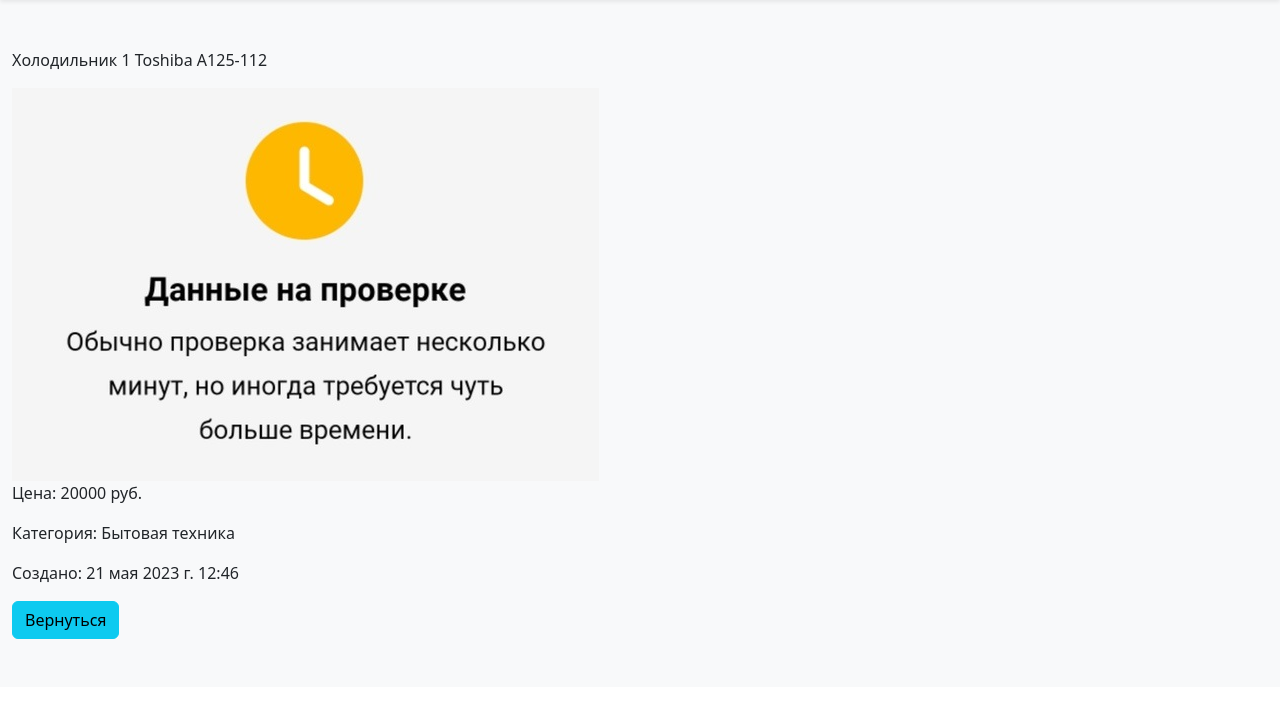
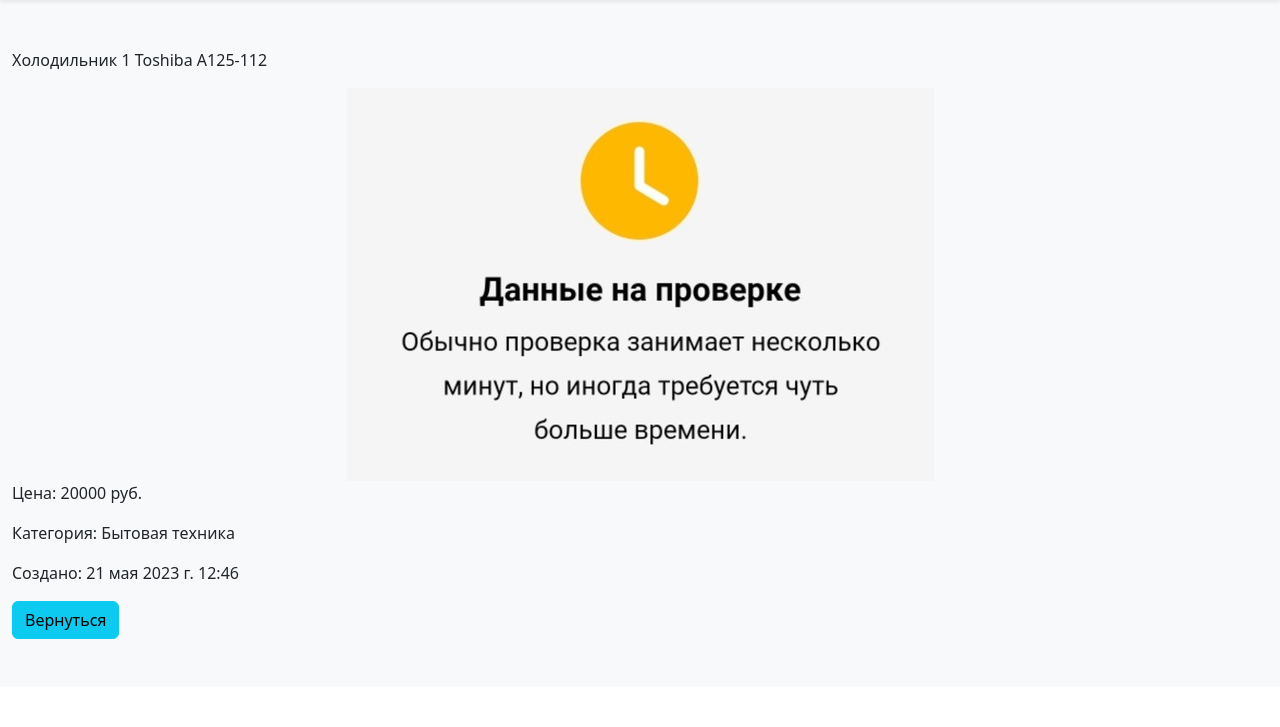
Before and after one commit to Shebelnitskii/Django_electronics_shop, a Django app: page /product_detail/1/ in a window 1280 px wide. Shown: the part 56-783 px from the top of the page. Run offline with Django 4.2, Linux system fonts and the light colour scheme; data comes from the database, SQL or seed files in the repository; some libraries are stand-ins or nearby versions.

Commit message:
task 1, 2, 3, 4 completed

```diff
--- a/main/templates/main/product_detail.html
+++ b/main/templates/main/product_detail.html
@@ -4,7 +4,9 @@
 <div class="album py-5 bg-body-tertiary">
     <div class="container">
         <p>{{ product.name }} {{ product.description }}</p>
+        <div class="container" style="display: flex; justify-content: center;">
         <img src="{{ object.image|mediapath:object.is_published }}"/>
+        </div>
         <p>Цена: {{ product.price }} руб.</p>
         <p>Категория: {{ product.category }}</p>
         <p>Создано: {{ product.created_at }}</p>
```
